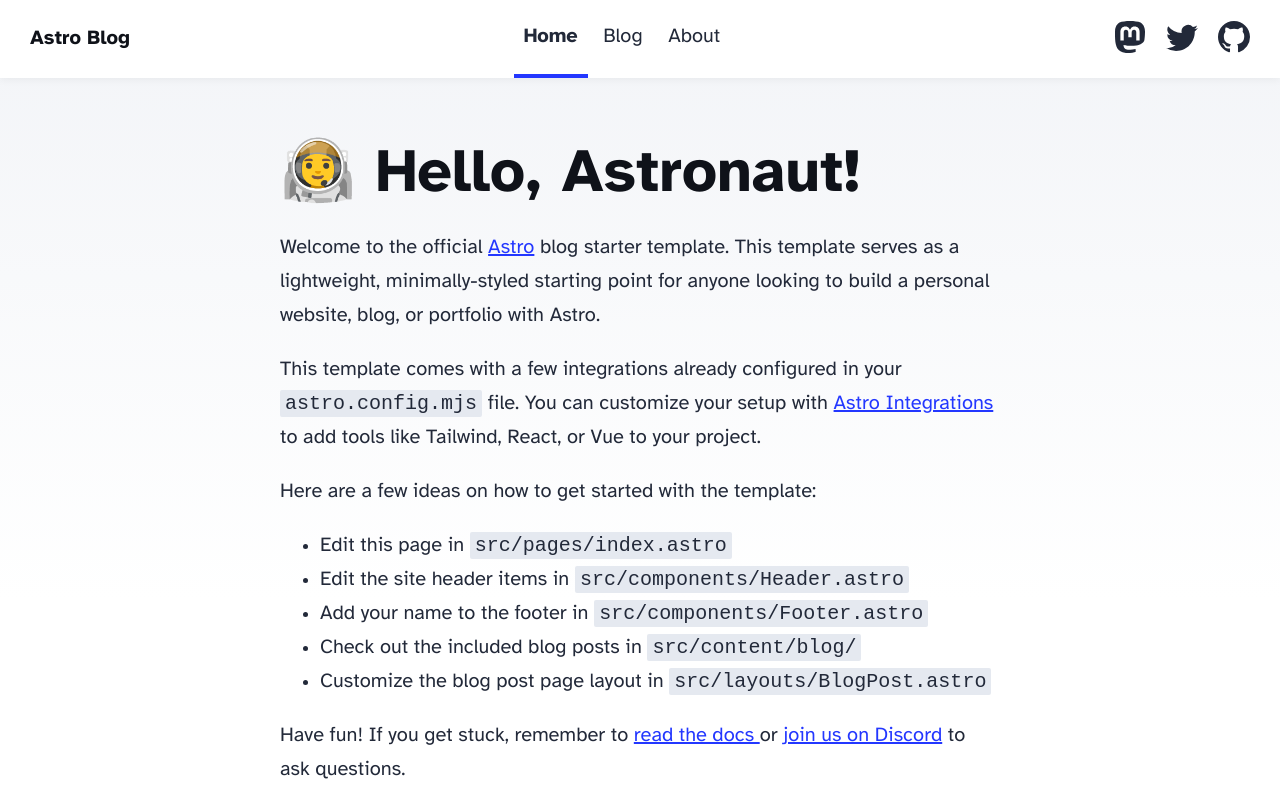
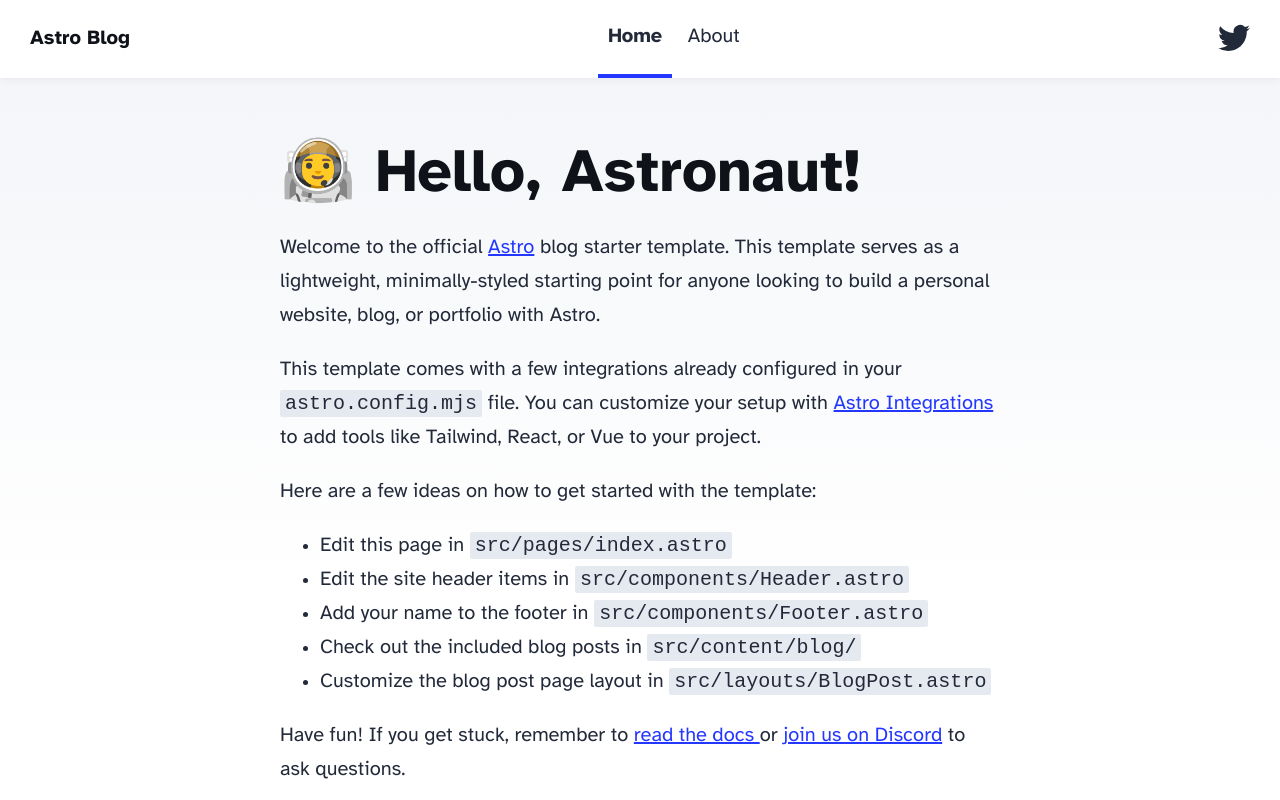
Before and after one commit to strongera-dev/se-site, an Astro site: page / in a window 1280 px wide. Shown: the top 800 px of the page. Built offline with nearby package versions, Linux system fonts and the light colour scheme; Astro itself is replaced by a stand-in of ours.

Commit message:
Update Header.astro

```diff
--- a/src/components/Header.astro
+++ b/src/components/Header.astro
@@ -8,34 +8,15 @@
 		<h2><a href="/">{SITE_TITLE}</a></h2>
 		<div class="internal-links">
 			<HeaderLink href="/">Home</HeaderLink>
-			<HeaderLink href="/blog">Blog</HeaderLink>
 			<HeaderLink href="/about">About</HeaderLink>
 		</div>
 		<div class="social-links">
-			<a href="https://m.webtoo.ls/@astro" target="_blank">
-				<span class="sr-only">Follow Astro on Mastodon</span>
-				<svg viewBox="0 0 16 16" aria-hidden="true" width="32" height="32"
-					><path
-						fill="currentColor"
-						d="M11.19 12.195c2.016-.24 3.77-1.475 3.99-2.603.348-1.778.32-4.339.32-4.339 0-3.47-2.286-4.488-2.286-4.488C12.062.238 10.083.017 8.027 0h-.05C5.92.017 3.942.238 2.79.765c0 0-2.285 1.017-2.285 4.488l-.002.662c-.004.64-.007 1.35.011 2.091.083 3.394.626 6.74 3.78 7.57 1.454.383 2.703.463 3.709.408 1.823-.1 2.847-.647 2.847-.647l-.06-1.317s-1.303.41-2.767.36c-1.45-.05-2.98-.156-3.215-1.928a3.614 3.614 0 0 1-.033-.496s1.424.346 3.228.428c1.103.05 2.137-.064 3.188-.189zm1.613-2.47H11.13v-4.08c0-.859-.364-1.295-1.091-1.295-.804 0-1.207.517-1.207 1.541v2.233H7.168V5.89c0-1.024-.403-1.541-1.207-1.541-.727 0-1.091.436-1.091 1.296v4.079H3.197V5.522c0-.859.22-1.541.66-2.046.456-.505 1.052-.764 1.793-.764.856 0 1.504.328 1.933.983L8 4.39l.417-.695c.429-.655 1.077-.983 1.934-.983.74 0 1.336.259 1.791.764.442.505.661 1.187.661 2.046v4.203z"
-					></path></svg
-				>
-			</a>
-			<a href="https://twitter.com/astrodotbuild" target="_blank">
-				<span class="sr-only">Follow Astro on Twitter</span>
+			<a href="https://twitter.com/strongera" target="_blank">
+				<span class="sr-only">Follow StrongEra on X/Twitter</span>
 				<svg viewBox="0 0 16 16" aria-hidden="true" width="32" height="32"
 					><path
 						fill="currentColor"
 						d="M5.026 15c6.038 0 9.341-5.003 9.341-9.334 0-.14 0-.282-.006-.422A6.685 6.685 0 0 0 16 3.542a6.658 6.658 0 0 1-1.889.518 3.301 3.301 0 0 0 1.447-1.817 6.533 6.533 0 0 1-2.087.793A3.286 3.286 0 0 0 7.875 6.03a9.325 9.325 0 0 1-6.767-3.429 3.289 3.289 0 0 0 1.018 4.382A3.323 3.323 0 0 1 .64 6.575v.045a3.288 3.288 0 0 0 2.632 3.218 3.203 3.203 0 0 1-.865.115 3.23 3.23 0 0 1-.614-.057 3.283 3.283 0 0 0 3.067 2.277A6.588 6.588 0 0 1 .78 13.58a6.32 6.32 0 0 1-.78-.045A9.344 9.344 0 0 0 5.026 15z"
-					></path></svg
-				>
-			</a>
-			<a href="https://github.com/withastro/astro" target="_blank">
-				<span class="sr-only">Go to Astro's GitHub repo</span>
-				<svg viewBox="0 0 16 16" aria-hidden="true" width="32" height="32"
-					><path
-						fill="currentColor"
-						d="M8 0C3.58 0 0 3.58 0 8c0 3.54 2.29 6.53 5.47 7.59.4.07.55-.17.55-.38 0-.19-.01-.82-.01-1.49-2.01.37-2.53-.49-2.69-.94-.09-.23-.48-.94-.82-1.13-.28-.15-.68-.52-.01-.53.63-.01 1.08.58 1.23.82.72 1.21 1.87.87 2.33.66.07-.52.28-.87.51-1.07-1.78-.2-3.64-.89-3.64-3.95 0-.87.31-1.59.82-2.15-.08-.2-.36-1.02.08-2.12 0 0 .67-.21 2.2.82.64-.18 1.32-.27 2-.27.68 0 1.36.09 2 .27 1.53-1.04 2.2-.82 2.2-.82.44 1.1.16 1.92.08 2.12.51.56.82 1.27.82 2.15 0 3.07-1.87 3.75-3.65 3.95.29.25.54.73.54 1.48 0 1.07-.01 1.93-.01 2.2 0 .21.15.46.55.38A8.012 8.012 0 0 0 16 8c0-4.42-3.58-8-8-8z"
 					></path></svg
 				>
 			</a>
```
